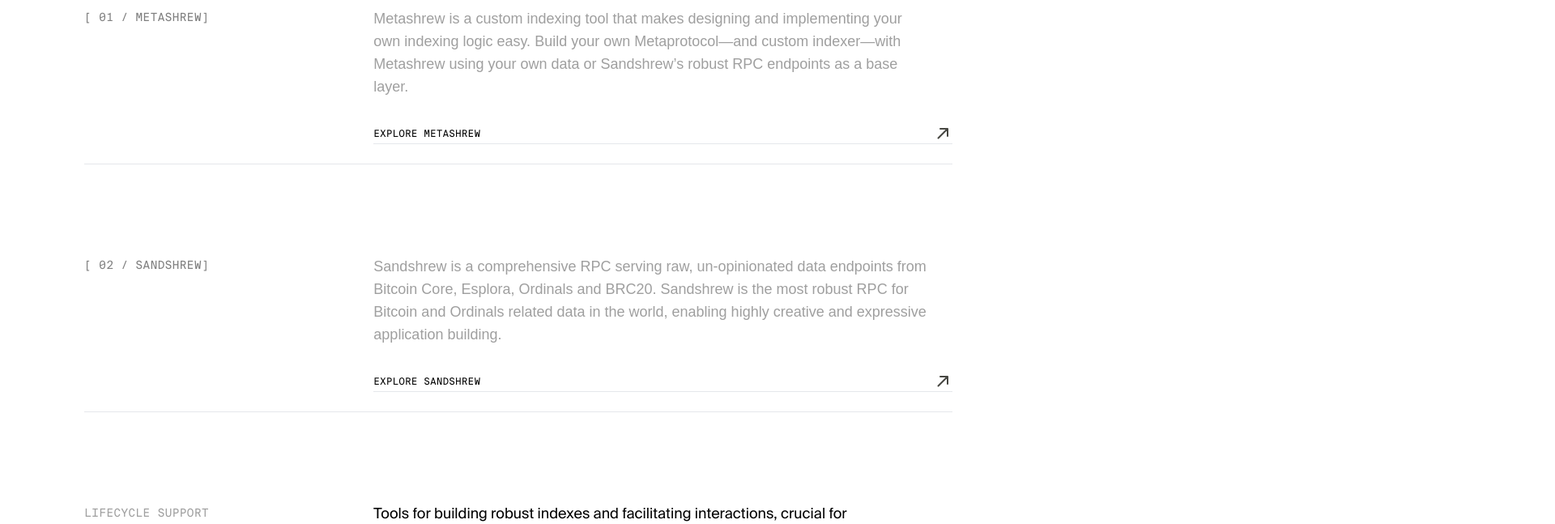
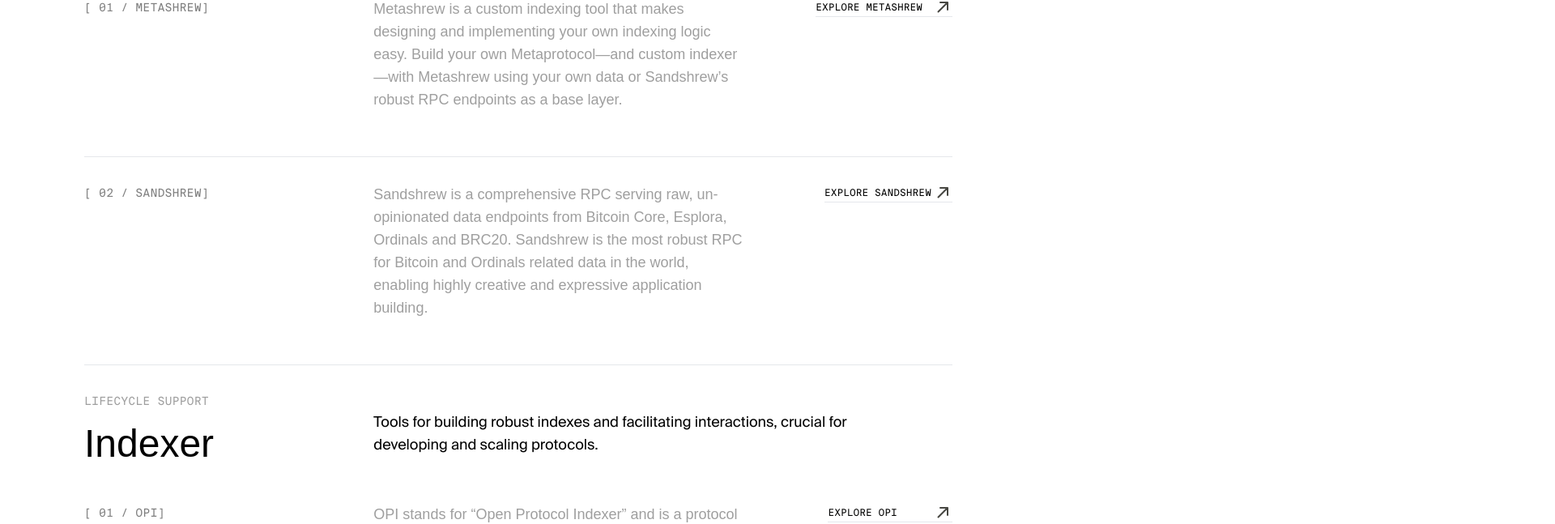
Before and after one commit to layer1foundation/layer1.foundation, a Next.js app: page /tools in a window 1280 px wide. Shown: the part 2338-2985 px from the top of the page at 81% size, 1920 px wide, since content can reach past the window. Built offline with nearby package versions, Linux system fonts and the light colour scheme; a web font is replaced by a local one.

Commit message:
tools-dt

```diff
--- a/src/app/tools/page.tsx
+++ b/src/app/tools/page.tsx
@@ -31,39 +31,40 @@
         </Segment>
         <Segment>
           <Chapter chapter={copy.tools.chapter1}>
-            <img src="/tools-hero-mobi.svg" className='mb:hidden'/>
-            <img src="/tools-hero-dt.svg" className='hidden md:flex'/>
+
           </Chapter>
+          <img src="/tools-hero-mobi.svg" className='md:hidden'/>
+          <img src="/tools-hero-dt.svg" className='hidden md:flex'/>
         </Segment>
         <Segment scroll={false} bg='bg-smoke10'>
           <Chapter chapter={copy.tools.chapter2}></Chapter>
         </Segment>
-        <Segment scroll={false} bg="border-b mb-20">
+        <Segment scroll={false} bg="border-b mb-20 md:mb-0">
           <Tool tool={copy.tools.tool1}></Tool>
           <Chapter chapter={copy.tools.chapterMeta}></Chapter>
         </Segment>
-        <Segment scroll={false} bg="border-b mb-20">
+        <Segment scroll={false} bg="border-b mb-20 md:mb-0">
           <Chapter chapter={copy.tools.chapterSand}></Chapter>
         </Segment>
-        <Segment scroll={false} bg="border-b mb-20">
+        <Segment scroll={false} bg="border-b mb-20 md:mb-0">
           <Tool tool={copy.tools.tool2}></Tool>
           <Chapter chapter={copy.tools.chapterOpi}></Chapter>
         </Segment>
-        <Segment scroll={false} bg="border-b mb-20">
+        <Segment scroll={false} bg="border-b mb-20 md:mb-0">
           <Tool tool={copy.tools.tool3}></Tool>
           <Chapter chapter={copy.tools.chapterChisel}></Chapter>
-        </Segment>
-        <Segment bg="border-b mb-20">
+        </Segment >
+        <Segment scroll={false} bg="border-b mb-20 md:mb-0">
           <Chapter chapter={copy.tools.chapterOrdinalsBot}></Chapter>
         </Segment>
-        <Segment scroll={false} bg='border-b mb-20'>
+        <Segment scroll={false} bg='border-b mb-20 md:mb:0'>
           <Tool tool={copy.tools.tool4}></Tool>
           <Chapter chapter={copy.tools.chapterScan}></Chapter>
         </Segment>
-        <Segment scroll={false} bg="border-b mb-20">
+        <Segment scroll={false} bg="border-b mb-20 md:mb-0">
           <Chapter chapter={copy.tools.chapterOrdIo}></Chapter>
         </Segment>
-        <Segment scroll={false} bg="border-b mb-20">
+        <Segment scroll={false} bg="border-b mb-20 md:mb-0">
           <Tool tool={copy.tools.tool5}></Tool>
           <Chapter chapter={copy.tools.chapterOYL}></Chapter>
         </Segment>
--- a/src/components/Chapter.tsx
+++ b/src/components/Chapter.tsx
@@ -69,7 +69,7 @@
             </h6>
           ) : null}
           {chapter.subsection1.paragraphs ? (
-            <div>
+            <div className="md:flex">
             <ul
               className={`${
                 chapter.subsection1.textSize
@@ -107,7 +107,7 @@
               })}
             </ul>
             { chapter.subsection1.outerLink ? (
-                <div className="border-b w-full flex justify-between items-center">
+                <div className="border-b w-full flex justify-between md:items-center h-6 md:ml-16">
                     <a href={chapter.subsection1.outerLink.link} className="font-mono">{chapter.subsection1.outerLink.text}</a>
                     <img src="/arrow-top-right.svg"/>
                 </div>
@@ -236,10 +236,10 @@
               ) : null}
             </div>
           ) : null}
-
+         {children}
         </div>
       ) : null}
-       {children}
+
     </div>
   );
 }
--- a/src/components/Tool.tsx
+++ b/src/components/Tool.tsx
@@ -4,7 +4,7 @@
 ({tool}:any) {
 
   return (
-    <div className='md:flex mb-20'>
+    <div className='md:flex mb-20 md:mb-8 md:items-center'>
         <div className='md:w-1/3 mb-4 space-y-4'>
         <h6 className='font-mono text-smoke40'>{tool.subheading}</h6>
         <h1>{tool.heading}</h1>
--- a/src/constants/copy/tools.ts
+++ b/src/constants/copy/tools.ts
@@ -26,6 +26,9 @@
         chapter1:{
             heading:"Lifecycle Support for Metaprotocols",
             headingBig:true,
+            subsection1:{
+                title:""
+            }
         },
         chapter2:{
             headingList:[" 00 / OPI"," 01 / METASHREW"," 02 / FORUM]"," 03 / CHISEL", " 04 / ORIDINALSBOT", " 05 / ORDISCAN", " 06 / ORD.IO"],
@@ -132,7 +135,7 @@
         tool4:{
             subheading:"LIFECYCLE SUPPORT",
             heading:"Explorer",
-            text:"Explore & display a world of inscriptions"
+            text:"For monitoring protocol activities, enhancing transparency and operational efficiency"
         },
         chapterScan:{
             heading:"[ 06 / ORDISCAN]",
```
